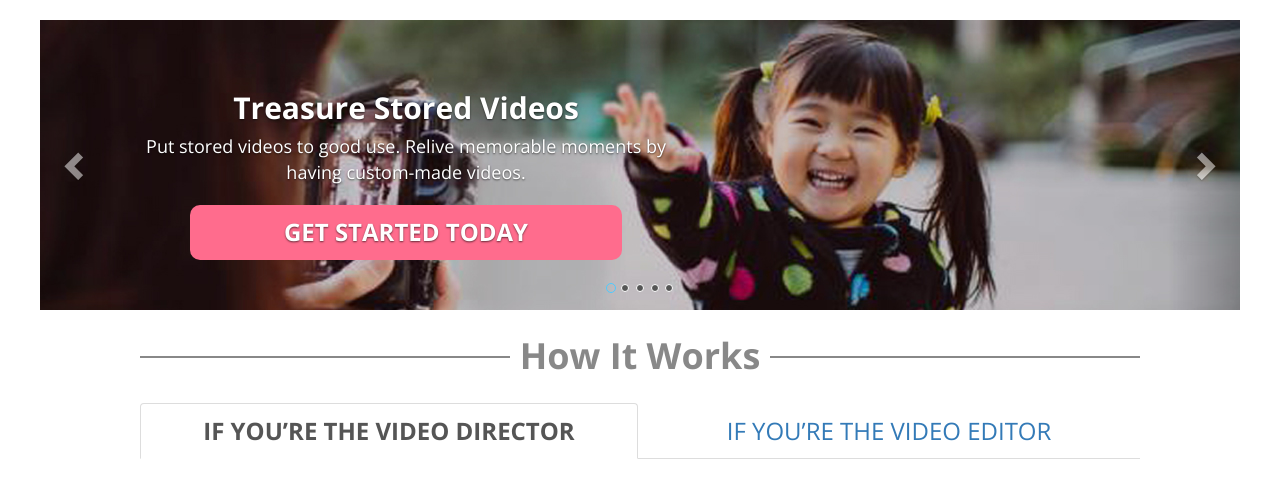
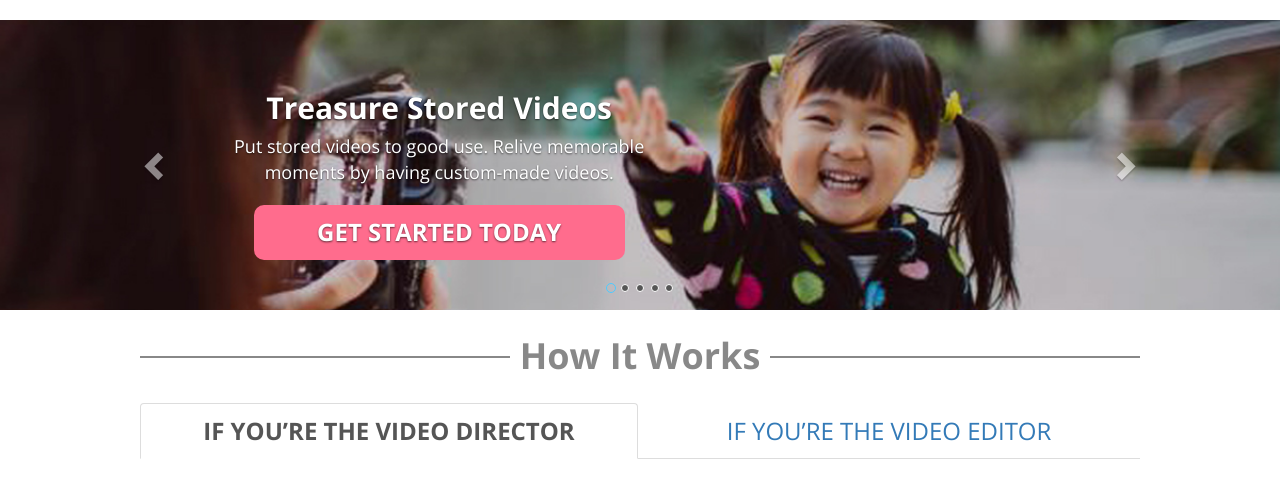
Before and after one commit to sergey-ivanov-79/Valoso, a PHP site: page /landing-page.html in a window 1280 px wide. Shown: the part 66-546 px from the top of the page. Run offline with PHP 8.4, Linux system fonts and the light colour scheme.

Commit message:
fix slider

```diff
--- a/css/style.css
+++ b/css/style.css
@@ -53,15 +53,6 @@ body:after{
 }
 #header .topMenu ul li a:HOVER {
   color:#ff965e;
-}
-#slideContent .container{
-  width:100%;
-  max-width:1200px;
-  padding:0px;
-}
-#slideContent .sliderBox {
-  margin-top:20px;
-  margin-bottom:20px;
 }
 
 #slideContent .sliderBox .carousel-caption h2{
@@ -624,18 +615,40 @@ footer {
 }
 #slider {
   height:290px;
+  position:relative;
+}
+.sliderControl {
+  position:absolute;
+  width:100%;
+  height:290px;
+  top:0px;
 }
 #slideContent .sliderBox  .slider-size {
   height:290px;
   background-repeat:no-repeat;
   background-position:center center;
+  background-size: cover;
+  width:100%;
 }
+
 #slideContent .sliderBox  .carousel-caption {
   display:none;
 }
 #slideContent .sliderBox  .carousel-caption-all {
   position:absolute;
   z-index:20;
+}
+#slideContent .container{
+  height:100%;
+  position:relative;
+}
+#slideContent .sliderBox {
+  margin-top:20px;
+  margin-bottom:20px;
+}
+ .carousel-control.left, .carousel-control.right{
+  background-image:none;
+  filter:none;
 }
 
 @media (min-width: 1060px) {
--- a/landing-page.html
+++ b/landing-page.html
@@ -147,19 +147,13 @@
  </div>
 </header>
 <div id="slideContent">
-    <div class="container">
+
         <div class="sliderBox">
             <div id="slider" class="carousel slide" data-ride="carousel">
               <!-- Wrapper for slides -->
-               <ol class="carousel-indicators">
-                  <li data-target="#slider" data-slide-to="0" class="active"></li>
-                  <li data-target="#slider" data-slide-to="1"></li>
-                  <li data-target="#slider" data-slide-to="2"></li>
-                  <li data-target="#slider" data-slide-to="3"></li>
-                  <li data-target="#slider" data-slide-to="4"></li>
-                </ol>
+
                 <div class="carousel-inner" role="listbox">
-                  <div class="carousel-caption carousel-caption-all">test</div>
+
                   <div class="item active" data-group="1">
                       <div style="background-image:url(images/s2.jpg);" class="slider-size">
                          <div class="carousel-caption">
@@ -208,6 +202,16 @@
                 </div>
                   </div>
                    <!-- Controls -->
+                   <div class="sliderControl">
+                      <div class="container">
+                        <ol class="carousel-indicators">
+                          <li data-target="#slider" data-slide-to="0" class="active"></li>
+                          <li data-target="#slider" data-slide-to="1"></li>
+                          <li data-target="#slider" data-slide-to="2"></li>
+                          <li data-target="#slider" data-slide-to="3"></li>
+                          <li data-target="#slider" data-slide-to="4"></li>
+                        </ol>
+                        <div class="carousel-caption carousel-caption-all"></div>
                         <a class="left carousel-control" href="#slider" role="button" data-slide="prev">
                           <span class="glyphicon glyphicon-chevron-left" aria-hidden="true"></span>
                           <span class="sr-only">Previous</span>
@@ -216,6 +220,7 @@
                           <span class="glyphicon glyphicon-chevron-right" aria-hidden="true"></span>
                           <span class="sr-only">Next</span>
                         </a>
+                   </div>
                    </div>
                </div>
      </div>
```
Lines whose indentation alone changed are shown as unchanged.
